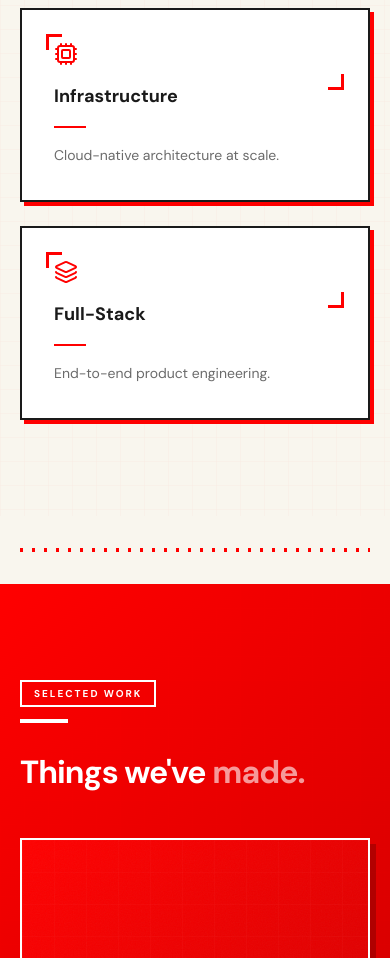
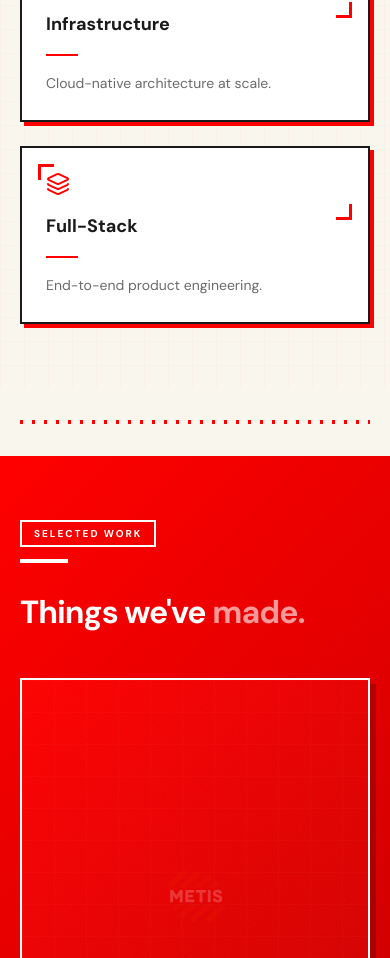
Before and after one commit to 4jeel-cloud/metis-website, a Next.js app: page / in a window 390 px wide. Shown: the part 1951-2909 px from the top of the page. Built offline with nearby package versions, Linux system fonts and the light colour scheme.

Commit message:
Optimize for mobile: reduced section padding, cards padding, work labels always visible on touch devices

```diff
--- a/src/app/page.tsx
+++ b/src/app/page.tsx
@@ -218,7 +218,7 @@ export default function Home() {
       </section>
 
       {/* ── Services ── */}
-      <section id="services" className="relative px-5 py-24 sm:px-8 lg:py-28">
+      <section id="services" className="relative px-5 py-16 sm:px-8 md:py-20 lg:py-28">
         <PixelGrid />
         <div className="mx-auto max-w-6xl">
           <FadeUp>
@@ -234,7 +234,7 @@ export default function Home() {
               const Icon = s.icon
               return (
                 <FadeUp key={s.title} delay={i * 0.08}>
-                  <div className="group relative flex h-full flex-col border-2 border-[#1a1a1a] bg-white p-8 shadow-[4px_4px_0_#ff0000] transition-all hover:translate-x-[2px] hover:translate-y-[2px] hover:shadow-[2px_2px_0_#ff0000]">
+                  <div className="group relative flex h-full flex-col border-2 border-[#1a1a1a] bg-white p-6 shadow-[4px_4px_0_#ff0000] transition-all hover:translate-x-[2px] hover:translate-y-[2px] hover:shadow-[2px_2px_0_#ff0000] sm:p-8">
                     <div className="corner-brackets">
                       <Icon className="mb-4 h-6 w-6 text-[#ff0000]" />
                     </div>
@@ -252,7 +252,7 @@ export default function Home() {
       <SectionDivider />
 
       {/* ── Work ── */}
-      <section id="work" className="relative overflow-hidden px-5 py-24 sm:px-8 lg:py-28">
+      <section id="work" className="relative overflow-hidden px-5 py-16 sm:px-8 md:py-20 lg:py-28">
         <div className="absolute inset-0 bg-[linear-gradient(135deg,#ff0000,#990000)]" />
         <PixelGrid className="opacity-[0.08]" />
         <div className="scan-line" />
@@ -294,11 +294,11 @@ export default function Home() {
                       }}
                     />
                     <Image src="/logo-white.png" alt="" width={72} height={72} className="h-20 w-20 object-contain opacity-20 transition-all duration-500 group-hover:scale-110 group-hover:opacity-30" />
-                    <div className="absolute bottom-0 left-0 right-0 bg-gradient-to-t from-black/60 via-black/20 to-transparent p-8 pt-16">
-                      <div className="translate-y-3 text-sm font-medium text-white/70 opacity-0 transition-all duration-300 group-hover:translate-y-0 group-hover:opacity-100">
+                    <div className="absolute bottom-0 left-0 right-0 bg-gradient-to-t from-black/60 via-black/20 to-transparent p-6 pt-16 sm:p-8">
+                      <div className="text-sm font-medium text-white/70 md:translate-y-3 md:opacity-0 md:transition-all md:duration-300 md:group-hover:translate-y-0 md:group-hover:opacity-100">
                         {p.category}
                       </div>
-                      <div className="translate-y-3 text-xl font-bold text-white opacity-0 transition-all delay-75 duration-300 group-hover:translate-y-0 group-hover:opacity-100">
+                      <div className="text-xl font-bold text-white md:translate-y-3 md:opacity-0 md:transition-all md:delay-75 md:duration-300 md:group-hover:translate-y-0 md:group-hover:opacity-100">
                         {p.title}
                       </div>
                     </div>
@@ -313,7 +313,7 @@ export default function Home() {
       <SectionDivider />
 
       {/* ── About ── */}
-      <section id="about" className="relative px-5 py-24 sm:px-8 lg:py-28">
+      <section id="about" className="relative px-5 py-16 sm:px-8 md:py-20 lg:py-28">
         <PixelGrid />
         <div className="mx-auto max-w-6xl">
           <div className="grid items-center gap-12 lg:grid-cols-2">
@@ -338,7 +338,7 @@ export default function Home() {
               </ul>
             </FadeUp>
             <FadeUp delay={0.15}>
-              <div className="relative border-2 border-[#1a1a1a] bg-white p-10 shadow-[6px_6px_0_#ff0000]">
+              <div className="relative border-2 border-[#1a1a1a] bg-white p-6 shadow-[6px_6px_0_#ff0000] sm:p-10">
                 <div className="corner-brackets">
                   <div className="absolute -top-3 -right-3 border-2 border-[#ff0000] bg-white px-2 py-0.5 text-[10px] font-bold uppercase tracking-wider text-[#ff0000]">
                     Philosophy
@@ -361,7 +361,7 @@ export default function Home() {
       <SectionDivider />
 
       {/* ── Contact ── */}
-      <section id="contact" className="relative px-5 py-24 sm:px-8 lg:py-28">
+      <section id="contact" className="relative px-5 py-16 sm:px-8 md:py-20 lg:py-28">
         <div className="mx-auto max-w-xl">
           <FadeUp>
             <div className="text-center">
```
